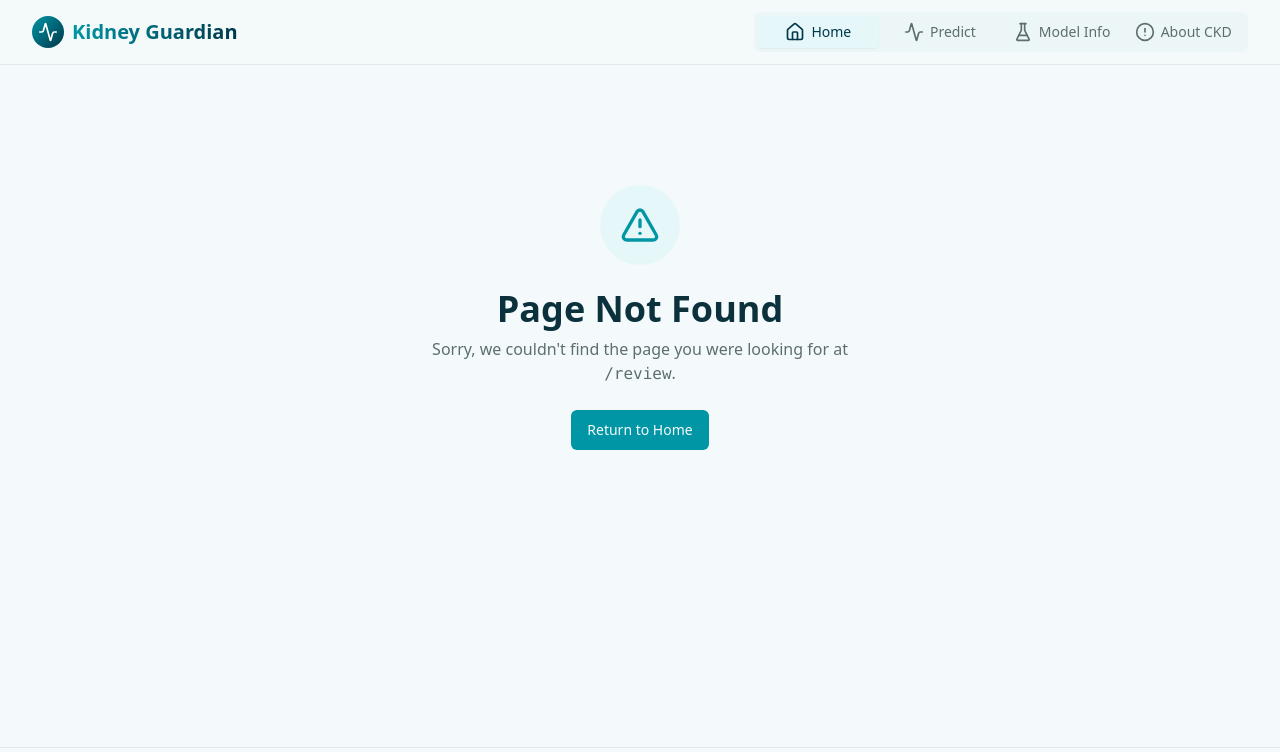
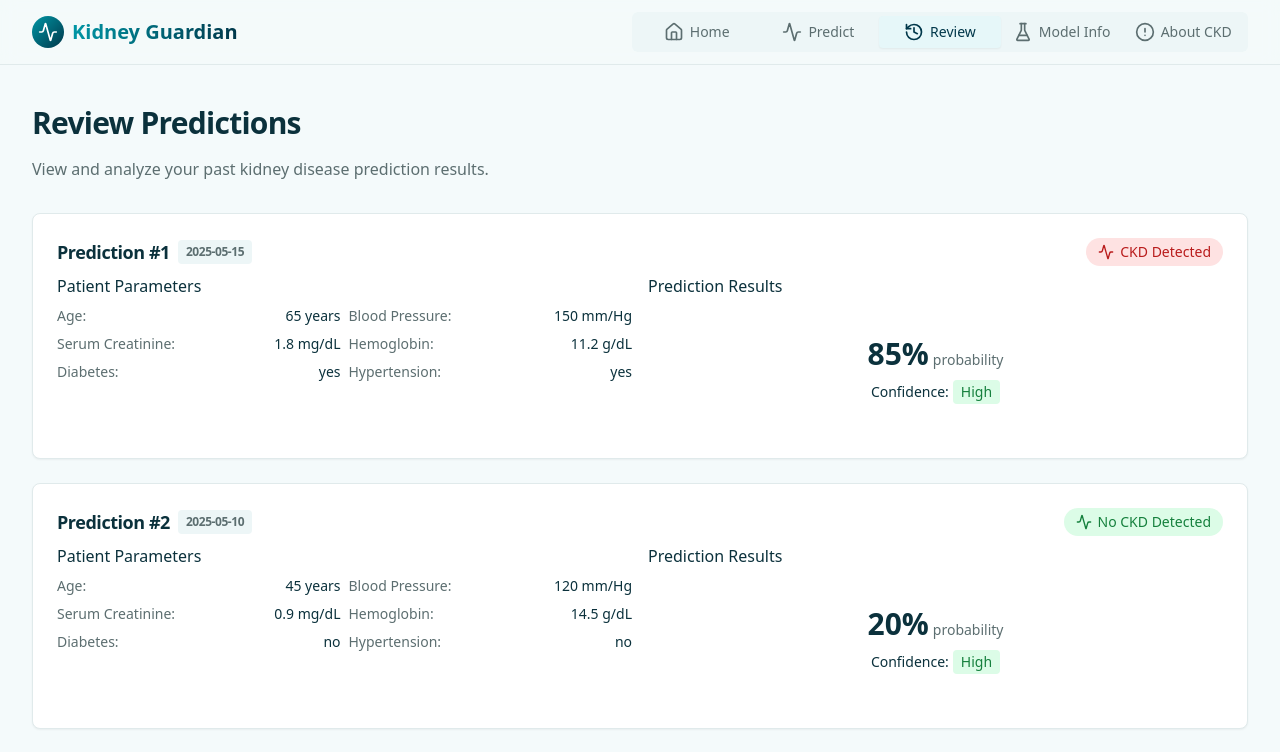
Before and after one commit to Sajeena1712/kidney-disease-guardian, a React (Vite) app: page /review in a window 1280 px wide. Shown: the top 752 px of the page. Built offline with nearby package versions, Linux system fonts and the light colour scheme.

Commit message:
feat: Update home page with review section
Adds a "Review of Chronic Kidney Disease Prediction" section to the home page, including a button to review past prediction data.

```diff
--- a/src/App.tsx
+++ b/src/App.tsx
@@ -8,6 +8,7 @@ import Index from "./pages/Index";
 import PredictPage from "./pages/PredictPage";
 import ModelInfoPage from "./pages/ModelInfoPage";
 import AboutCKDPage from "./pages/AboutCKDPage";
+import ReviewPredictionsPage from "./pages/ReviewPredictionsPage";
 import NotFound from "./pages/NotFound";
 
 const queryClient = new QueryClient();
@@ -23,6 +24,7 @@ const App = () => (
           <Route path="/predict" element={<PredictPage />} />
           <Route path="/model" element={<ModelInfoPage />} />
           <Route path="/about" element={<AboutCKDPage />} />
+          <Route path="/review" element={<ReviewPredictionsPage />} />
           <Route path="*" element={<NotFound />} />
         </Routes>
       </BrowserRouter>
--- a/src/components/HeroSection.tsx
+++ b/src/components/HeroSection.tsx
@@ -1,7 +1,7 @@
 
 import React from "react";
 import { Button } from "@/components/ui/button";
-import { Activity } from "lucide-react";
+import { Activity, History } from "lucide-react";
 import { Link } from "react-router-dom";
 
 const HeroSection: React.FC = () => {
@@ -13,7 +13,7 @@ const HeroSection: React.FC = () => {
             Machine Learning Healthcare
           </div>
           <h1 className="text-3xl font-bold tracking-tighter sm:text-4xl md:text-5xl">
-            Chronic Kidney Disease Prediction
+            Review of Chronic Kidney Disease Prediction
           </h1>
           <p className="text-muted-foreground md:text-lg">
             Early detection can significantly improve treatment outcomes. Our advanced
@@ -29,6 +29,12 @@ const HeroSection: React.FC = () => {
             </Button>
             <Button asChild variant="outline">
               <Link to="/model">Learn More</Link>
+            </Button>
+            <Button asChild variant="secondary">
+              <Link to="/review">
+                <History className="mr-2 h-4 w-4" />
+                Review Predictions
+              </Link>
             </Button>
           </div>
         </div>
--- a/src/components/Layout.tsx
+++ b/src/components/Layout.tsx
@@ -3,7 +3,7 @@ import React from "react";
 import { Link, useLocation } from "react-router-dom";
 import { cn } from "@/lib/utils";
 import { Tabs, TabsList, TabsTrigger } from "@/components/ui/tabs";
-import { Activity, AlertCircle, Home, FlaskConical } from "lucide-react";
+import { Activity, AlertCircle, Home, FlaskConical, History } from "lucide-react";
 
 const Layout: React.FC<{ children: React.ReactNode }> = ({ children }) => {
   const location = useLocation();
@@ -19,6 +19,11 @@ const Layout: React.FC<{ children: React.ReactNode }> = ({ children }) => {
       path: "/predict",
       label: "Predict",
       icon: <Activity className="h-5 w-5" />
+    },
+    {
+      path: "/review",
+      label: "Review",
+      icon: <History className="h-5 w-5" />
     },
     {
       path: "/model",
@@ -51,7 +56,7 @@ const Layout: React.FC<{ children: React.ReactNode }> = ({ children }) => {
           <div className="flex flex-1 items-center justify-end space-x-4">
             <nav className="flex items-center space-x-2">
               <Tabs value={getCurrentValue()} className="w-full">
-                <TabsList className="grid grid-cols-4 w-fit">
+                <TabsList className="grid grid-cols-5 w-fit">
                   {navItems.map((item) => (
                     <TabsTrigger
                       asChild
--- /dev/null
+++ b/src/pages/ReviewPredictionsPage.tsx
@@ -0,0 +1,160 @@
+
+import React from "react";
+import Layout from "@/components/Layout";
+import { Card, CardContent, CardHeader, CardTitle } from "@/components/ui/card";
+import { Activity, ClipboardList } from "lucide-react";
+
+const ReviewPredictionsPage = () => {
+  // This would typically come from a database or local storage
+  const mockPredictions = [
+    {
+      id: 1,
+      date: "2025-05-15",
+      age: 65,
+      bp: 150,
+      sc: 1.8,
+      hemo: 11.2,
+      dm: "yes",
+      htn: "yes",
+      probability: 0.85,
+      prediction: "ckd",
+      confidence: "High"
+    },
+    {
+      id: 2,
+      date: "2025-05-10",
+      age: 45,
+      bp: 120,
+      sc: 0.9,
+      hemo: 14.5,
+      dm: "no",
+      htn: "no",
+      probability: 0.2,
+      prediction: "notckd",
+      confidence: "High"
+    },
+    {
+      id: 3,
+      date: "2025-05-05",
+      age: 58,
+      bp: 145,
+      sc: 1.2,
+      hemo: 12.1,
+      dm: "yes",
+      htn: "no",
+      probability: 0.58,
+      prediction: "ckd",
+      confidence: "Moderate"
+    }
+  ];
+
+  return (
+    <Layout>
+      <div className="space-y-8">
+        <div className="space-y-4">
+          <h1 className="text-3xl font-bold tracking-tight">Review Predictions</h1>
+          <p className="text-muted-foreground">
+            View and analyze your past kidney disease prediction results.
+          </p>
+        </div>
+
+        {mockPredictions.length > 0 ? (
+          <div className="grid gap-6">
+            {mockPredictions.map((prediction) => (
+              <Card key={prediction.id} className="shadow-sm">
+                <CardHeader className="pb-2">
+                  <div className="flex justify-between items-center">
+                    <CardTitle className="text-lg flex items-center gap-2">
+                      <span>Prediction #{prediction.id}</span>
+                      <span className="text-xs bg-muted text-muted-foreground px-2 py-1 rounded">
+                        {prediction.date}
+                      </span>
+                    </CardTitle>
+                    <div className={`px-3 py-1 rounded-full text-sm flex items-center gap-1.5 ${
+                      prediction.prediction === "ckd"
+                        ? "bg-red-100 text-red-700"
+                        : "bg-green-100 text-green-700"
+                    }`}>
+                      <Activity className="h-4 w-4" />
+                      {prediction.prediction === "ckd" ? "CKD Detected" : "No CKD Detected"}
+                    </div>
+                  </div>
+                </CardHeader>
+                <CardContent>
+                  <div className="grid gap-4 md:grid-cols-2">
+                    <div>
+                      <h3 className="font-medium mb-2">Patient Parameters</h3>
+                      <div className="grid grid-cols-2 gap-2 text-sm">
+                        <div className="flex justify-between">
+                          <span className="text-muted-foreground">Age:</span>
+                          <span>{prediction.age} years</span>
+                        </div>
+                        <div className="flex justify-between">
+                          <span className="text-muted-foreground">Blood Pressure:</span>
+                          <span>{prediction.bp} mm/Hg</span>
+                        </div>
+                        <div className="flex justify-between">
+                          <span className="text-muted-foreground">Serum Creatinine:</span>
+                          <span>{prediction.sc} mg/dL</span>
+                        </div>
+                        <div className="flex justify-between">
+                          <span className="text-muted-foreground">Hemoglobin:</span>
+                          <span>{prediction.hemo} g/dL</span>
+                        </div>
+                        <div className="flex justify-between">
+                          <span className="text-muted-foreground">Diabetes:</span>
+                          <span>{prediction.dm}</span>
+                        </div>
+                        <div className="flex justify-between">
+                          <span className="text-muted-foreground">Hypertension:</span>
+                          <span>{prediction.htn}</span>
+                        </div>
+                      </div>
+                    </div>
+                    <div>
+                      <h3 className="font-medium mb-2">Prediction Results</h3>
+                      <div className="flex items-center justify-center h-32">
+                        <div className="text-center">
+                          <div className="mb-2">
+                            <span className="text-3xl font-bold">
+                              {Math.round(prediction.probability * 100)}%
+                            </span>
+                            <span className="text-sm text-muted-foreground ml-1">probability</span>
+                          </div>
+                          <div className="flex items-center justify-center gap-1">
+                            <span className="text-sm">Confidence:</span>
+                            <span className={`text-sm font-medium px-2 py-0.5 rounded ${
+                              prediction.confidence === "High"
+                                ? "bg-green-100 text-green-700"
+                                : prediction.confidence === "Moderate"
+                                ? "bg-yellow-100 text-yellow-700"
+                                : "bg-red-100 text-red-700"
+                            }`}>
+                              {prediction.confidence}
+                            </span>
+                          </div>
+                        </div>
+                      </div>
+                    </div>
+                  </div>
+                </CardContent>
+              </Card>
+            ))}
+          </div>
+        ) : (
+          <Card>
+            <CardContent className="flex flex-col items-center justify-center py-12">
+              <ClipboardList className="h-12 w-12 text-muted-foreground mb-4" />
+              <h2 className="text-xl font-medium mb-2">No predictions yet</h2>
+              <p className="text-muted-foreground text-center">
+                You haven't made any predictions yet. Go to the Predict page to get started.
+              </p>
+            </CardContent>
+          </Card>
+        )}
+      </div>
+    </Layout>
+  );
+};
+
+export default ReviewPredictionsPage;
```
